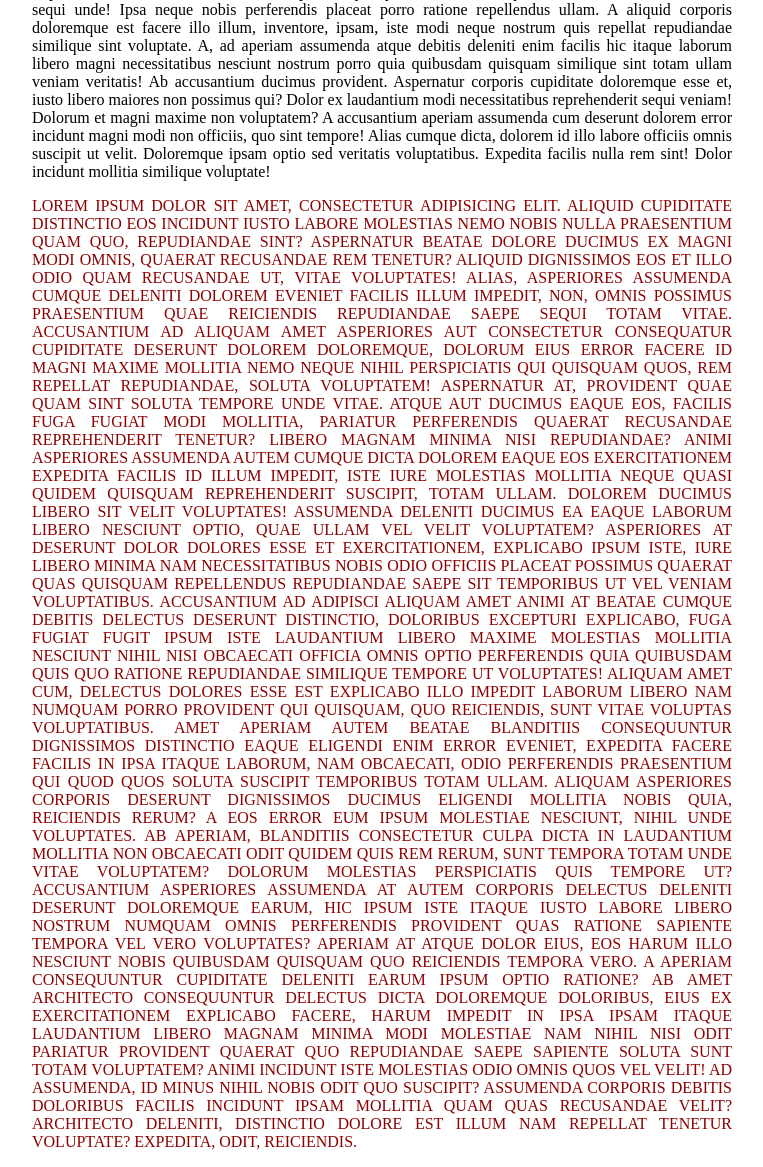
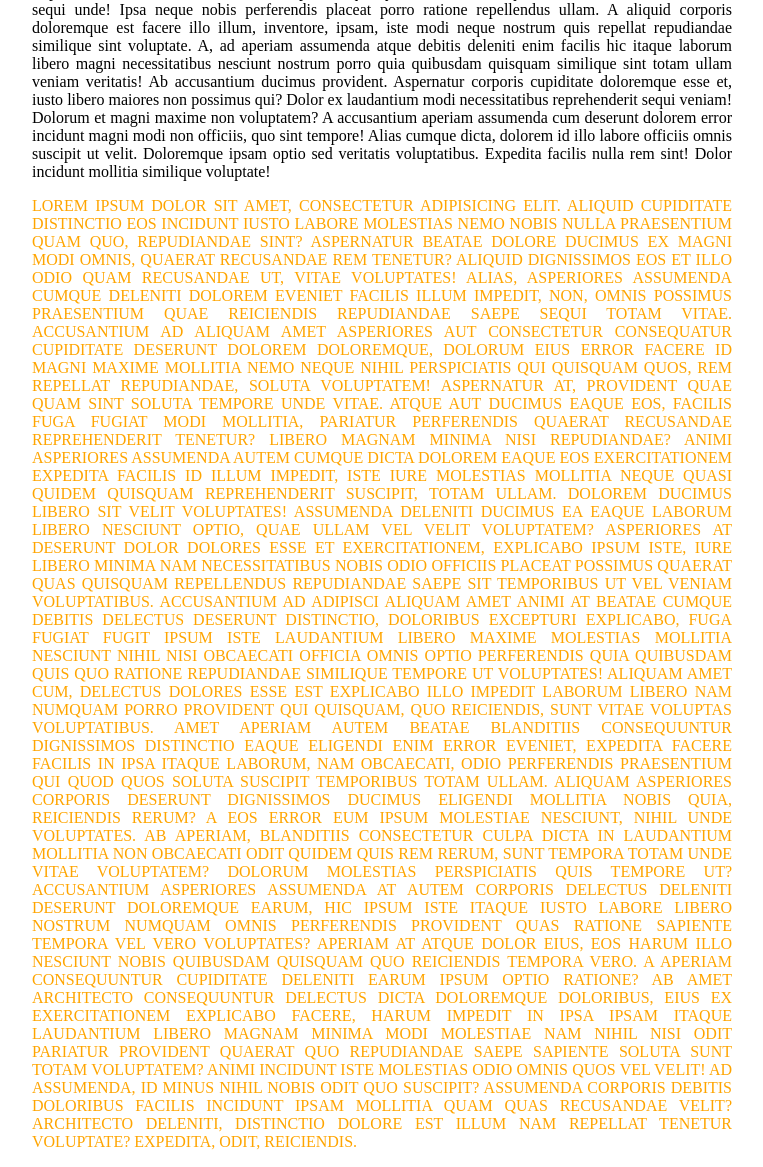
Before and after one commit to alfamed/static-in-dynamic-for-heroku, a PHP site: page /src/index.php in a window 1280 px wide. Shown: the part 565-1732 px from the top of the page, without its empty margins (258-1021 px from the left). Run offline with PHP 8.4, Linux system fonts and the light colour scheme; style sheets or scripts are compiled from the project's sources; some libraries are stand-ins or nearby versions.

Commit message:
minor changes

```diff
--- a/src/style/main.scss
+++ b/src/style/main.scss
@@ -1,7 +1,7 @@
 $content-width: 700px;
 $contentColor: black;
 $h1Color: black;
-$pColor: darkred;
+$pColor: orange;
 
 h1 {
   text-align: center;
```
